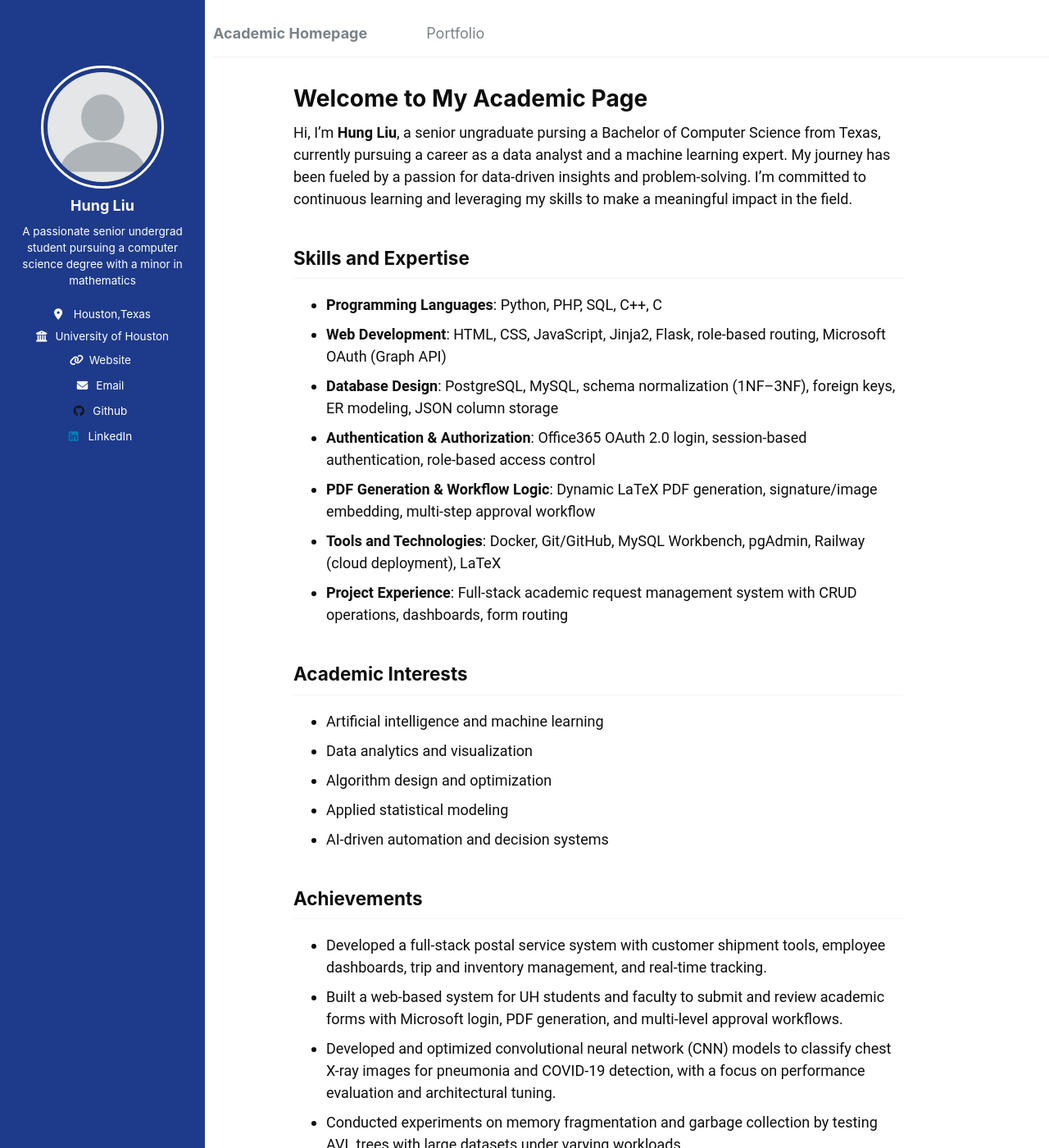
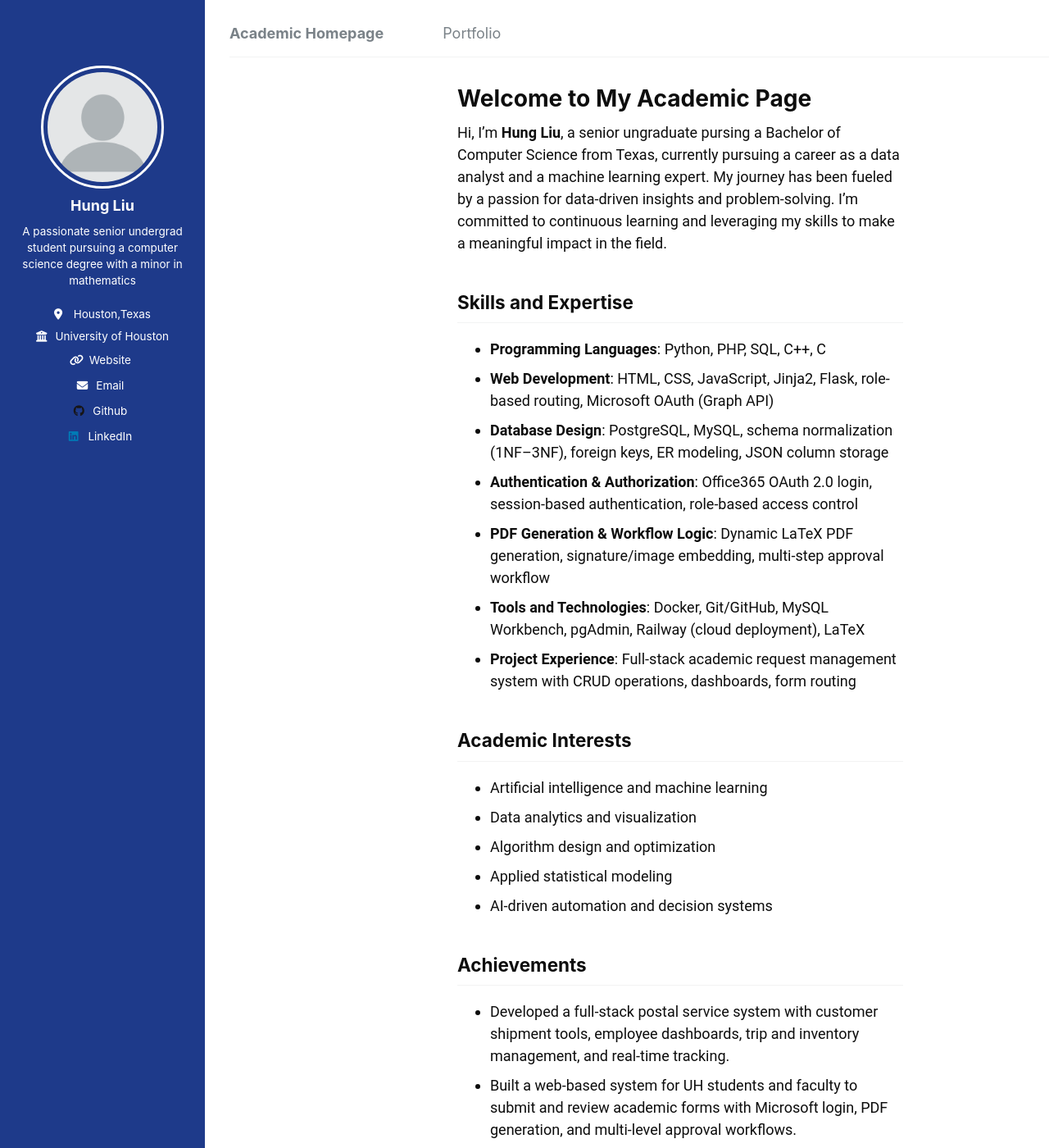
Before and after one commit to sunnySKL/sunnySKL.github.io, a Jekyll site: the page built from _pages/about.md, in a window 1280 px wide and 1400 px high. Shown: the whole window at 82% size. Built offline with Jekyll 4.4.1, drawn with Linux system fonts in a browser that asks for light colours.

Commit message:
Update custom.css

```diff
--- a/assets/css/custom.css
+++ b/assets/css/custom.css
@@ -139,7 +139,7 @@ body {
 
     .masthead,
     #main {
-        margin-left: 260px;
+        margin-left: 280px;
     }
 
     .masthead__inner-wrap {
@@ -152,7 +152,7 @@ body {
     }
 
     #main {
-        margin-left: 260px;
+        margin-left: 280px;
         margin-right: 0;
         max-width: none !important;
         width: auto !important;
@@ -160,7 +160,7 @@ body {
     }
 
     .page {
-        margin-left: 0 !important;
+        margin-left: 200px !important;
         margin-right: 0 !important;
         max-width: none !important;
         width: auto !important;
```
